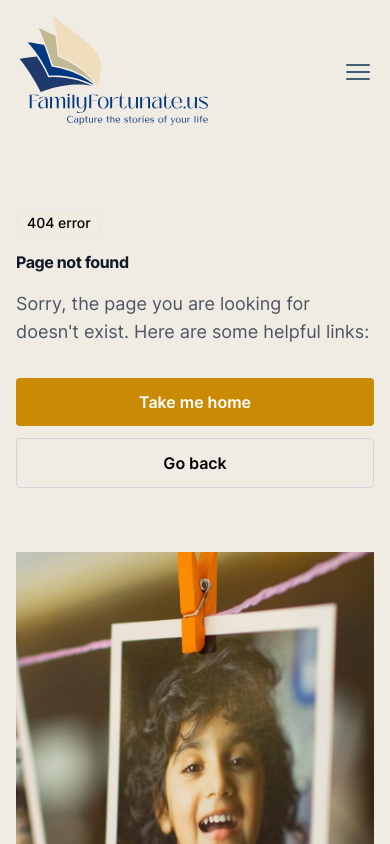
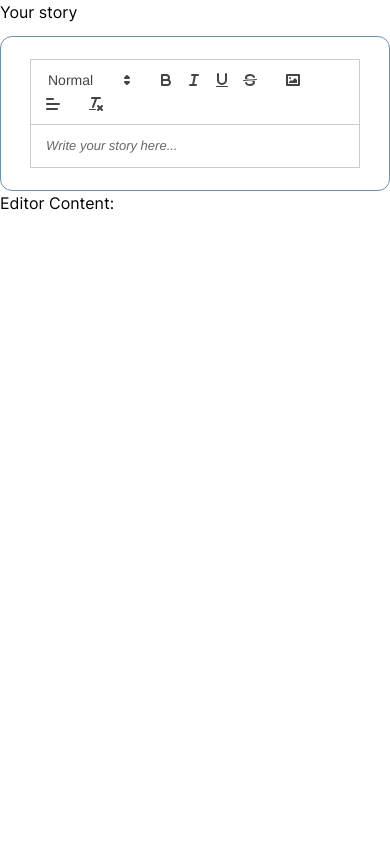
Before and after one commit to atweberlly/familywise, a Next.js app: page /member/QuilEditor in a window 390 px wide. Before the commit this address had no page. Shown: the top 844 px of the page. Built offline with nearby package versions, Linux system fonts and the light colour scheme.

Commit message:
Quick fix: Unresponsive Text [Dynamic]

```diff
--- /dev/null
+++ b/src/pages/member/QuilEditor.tsx
@@ -0,0 +1,46 @@
+import 'react-quill/dist/quill.snow.css'
+import dynamic from 'next/dynamic'
+
+const modules = {
+  toolbar: [
+    [{ header: [1, 2, 3, false] }],
+    ['bold', 'italic', 'underline', 'strike'],
+    ['image'],
+    [{ align: [] }],
+    ['clean'],
+  ],
+}
+
+const formats = ['header', 'bold', 'italic', 'underline', 'strike', 'image', 'align']
+
+interface QuillEditorProps {
+  value: string
+  onChange: (value: string) => void
+}
+
+const ReactQuill = dynamic(() => import('react-quill'), {
+  ssr: false,
+})
+
+const QuillEditor: React.FC<QuillEditorProps> = ({ value, onChange }) => {
+  return (
+    <div>
+      <span className="font-normal">Your story</span>
+      <ReactQuill
+        theme="snow"
+        className=" dark:bg-dark h-100 mt-[12px] min-h-[5vh] w-full rounded-[12px] border-[1.5px] border-secondary-500 px-[29px] py-[22px] text-[14px] text-secondary-600 focus:border-none dark:border-white dark:bg-black dark:text-white"
+        placeholder="Write your story here..."
+        value={value}
+        onChange={onChange}
+        modules={modules}
+        formats={formats}
+      />
+      <div>
+        <h2>Editor Content:</h2>
+        <div>{value}</div>
+      </div>
+    </div>
+  )
+}
+
+export default QuillEditor
--- a/src/pages/member/edit.tsx
+++ b/src/pages/member/edit.tsx
@@ -2,9 +2,9 @@ import { useState, useEffect } from 'react'
 import { FaCheck } from 'react-icons/fa'
 import 'react-quill/dist/quill.snow.css'
 import { ClipLoader } from 'react-spinners'
-import dynamic from 'next/dynamic'
 import { useRouter } from 'next/router'
 import ButtonV2 from '../../components/_member/Button'
+import QuillEditor from './QuilEditor'
 import axios from 'axios'
 import { CheckIcon } from '@heroicons/react/24/outline'
 import { CloudArrowUpIcon, PencilIcon } from '@heroicons/react/24/solid'
@@ -25,18 +25,6 @@ const Edit = ({ question, id }: Props) => {
   const [image, setImage] = useState(null)
   const [defaultContent, setDefaultContent] = useState({ heading: '', story: '', caption: '' })
   const [uploadedFile, setUploadedFile] = useState<any>()
-
-  const modules = {
-    toolbar: [
-      [{ header: [1, 2, 3, false] }],
-      ['bold', 'italic', 'underline', 'strike'],
-      ['image'],
-      [{ align: [] }],
-      ['clean'],
-    ],
-  }
-
-  const formats = ['header', 'bold', 'italic', 'underline', 'strike', 'image', 'align']
 
   useEffect(() => {
     ;(async () => {
@@ -99,7 +87,11 @@ const Edit = ({ question, id }: Props) => {
     }
   }
 
-  const ReactQuill = dynamic(import('react-quill'), { ssr: false })
+  // Define the onChange handler for QuillEditor
+  const handleEditorChange = (value: any) => {
+    setContent((prev) => ({ ...prev, story: value }))
+  }
+
   return (
     <div className="w-full ">
       <span className="font-normal">Heading</span>
@@ -159,16 +151,9 @@ const Edit = ({ question, id }: Props) => {
             />
           </div>
           <div className="py-[25px]">
-            <span className="font-normal">Your story</span>
-            <ReactQuill
-              className=" dark:bg-dark h-100 mt-[12px] min-h-[5vh] w-full rounded-[12px] border-[1.5px] border-secondary-500 px-[29px] py-[22px] text-[14px] text-secondary-600 focus:border-none dark:border-white dark:bg-black dark:text-white"
-              placeholder="Write your story here..."
-              value={content.story}
-              onChange={(value) => setContent((prev) => ({ ...prev, story: value }))}
-              modules={modules}
-              formats={formats}
-            />
+            <QuillEditor value={content.story} onChange={handleEditorChange} />
 
+            {/*
             <textarea
               className="dark:bg-dark mt-[12px] min-h-[65vh] w-full rounded-[12px] border-[1.5px] border-secondary-500 px-[29px] py-[22px] text-[14px] text-secondary-600 focus:border-none dark:text-white"
               placeholder="Write your story here..."
@@ -178,6 +163,7 @@ const Edit = ({ question, id }: Props) => {
                 // saveStory(e, 'story')
               }}
             />
+            */}
           </div>
         </div>
         <div className="w-[40%] py-[25px] px-[20px]">
```
